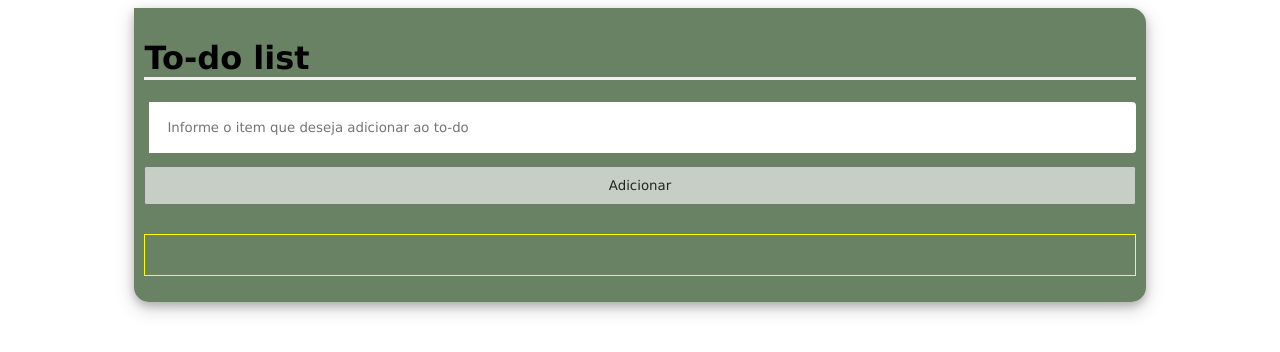
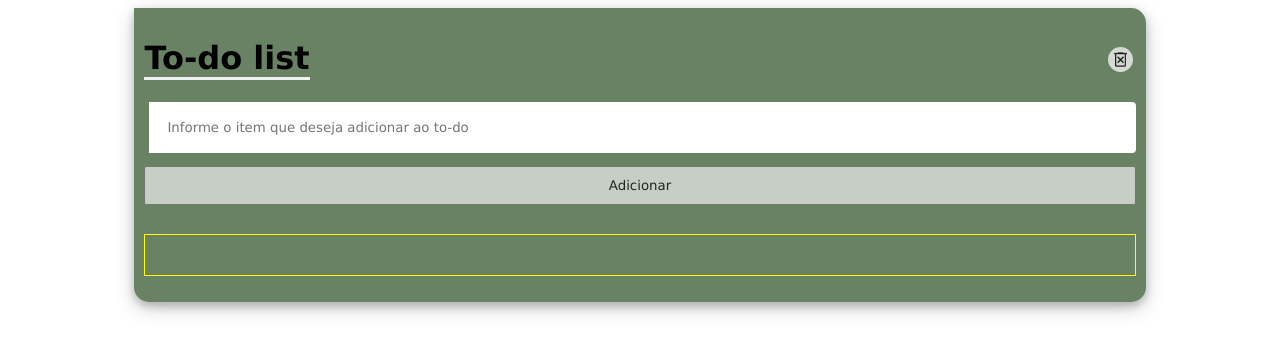
Before and after one commit to allanqueiroz02/todo-list, a React (Create React App) app: page / in a window 1280 px wide. Shown: the top 352 px of the page. Built offline with nearby package versions, Linux system fonts and the light colour scheme.

Commit message:
adicionado btn para limpar toda listagem

```diff
--- a/src/App.js
+++ b/src/App.js
@@ -8,6 +8,8 @@ import {
   CustomList,
   CustomTitle,
 } from "./components";
+
+import clearIcon from "./assets/clear.png";
 
 const Container = styled.div`
   max-width: 80%;
@@ -22,6 +24,26 @@ const ContainerContent = styled.div`
   display: flex;
   flex-direction: column;
   align-items: center;
+`;
+
+const Box = styled.div`
+  display: flex;
+  align-items: center;
+  justify-content: space-between;
+`;
+
+const StyledClearIcon = styled.img`
+  width: 25px;
+  height: 25px;
+  padding: 3px;
+  margin: 3px;
+  background-color: #f1f1f1;
+  border-radius: 50%;
+  opacity: 0.8;
+  :hover {
+    opacity: 1;
+    cursor: pointer;
+  }
 `;
 
 function App() {
@@ -42,6 +64,11 @@ function App() {
     [updateList]
   );
 
+  const handleClear = () => {
+    localStorage.setItem("listagem", JSON.stringify([]));
+    setList([]);
+  };
+
   useEffect(() => {
     if (list?.length) localStorage.setItem("listagem", JSON.stringify(list));
   }, [list]);
@@ -53,7 +80,16 @@ function App() {
 
   return (
     <Container>
-      <CustomTitle text="To-do list" title="um cabeçalho" />
+      <Box>
+        <CustomTitle text="To-do list" title="um cabeçalho" />
+        <StyledClearIcon
+          src={clearIcon}
+          alt="delete icon"
+          title={`Clique aqui para limpar toda lista`}
+          onClick={handleClear}
+        />
+      </Box>
+
       <ContainerContent>
         <CustomInput
           value={item}
```
